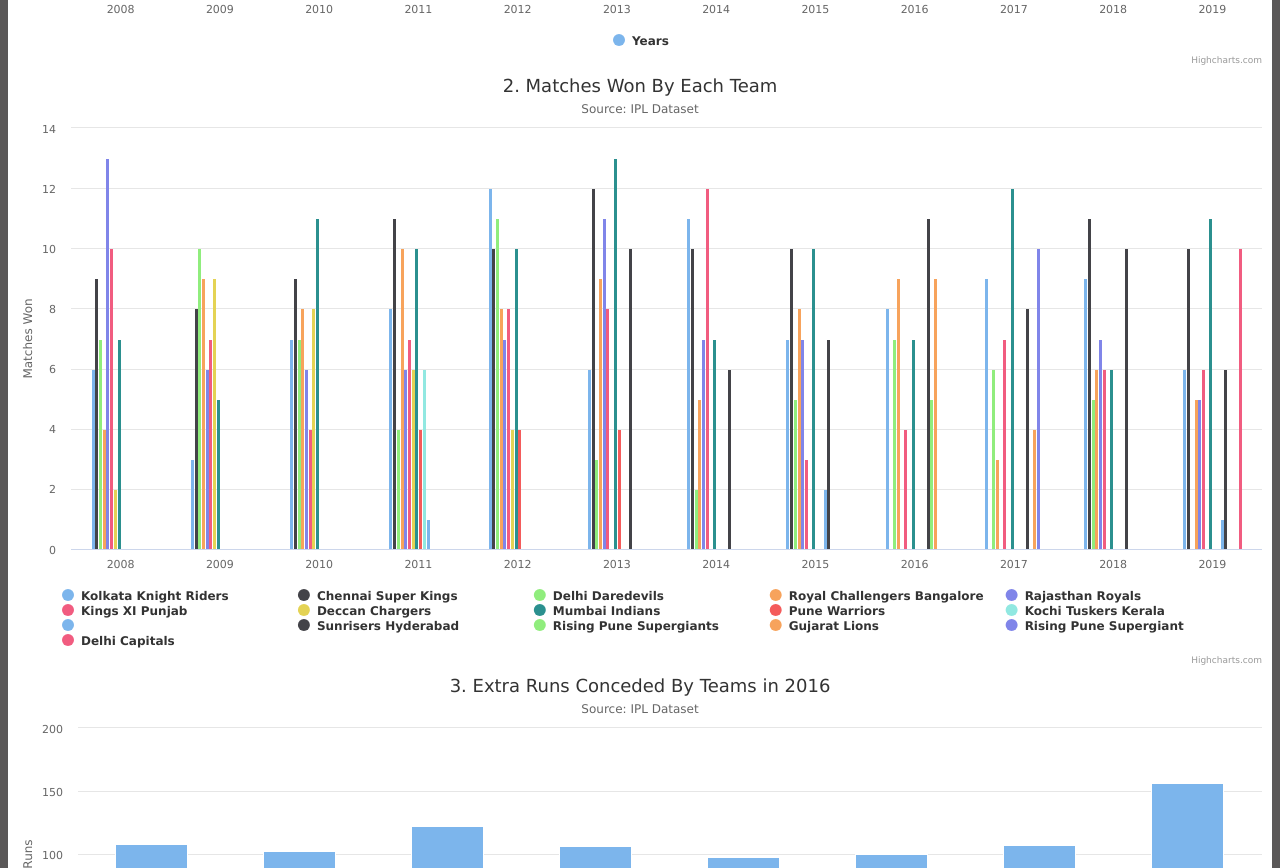
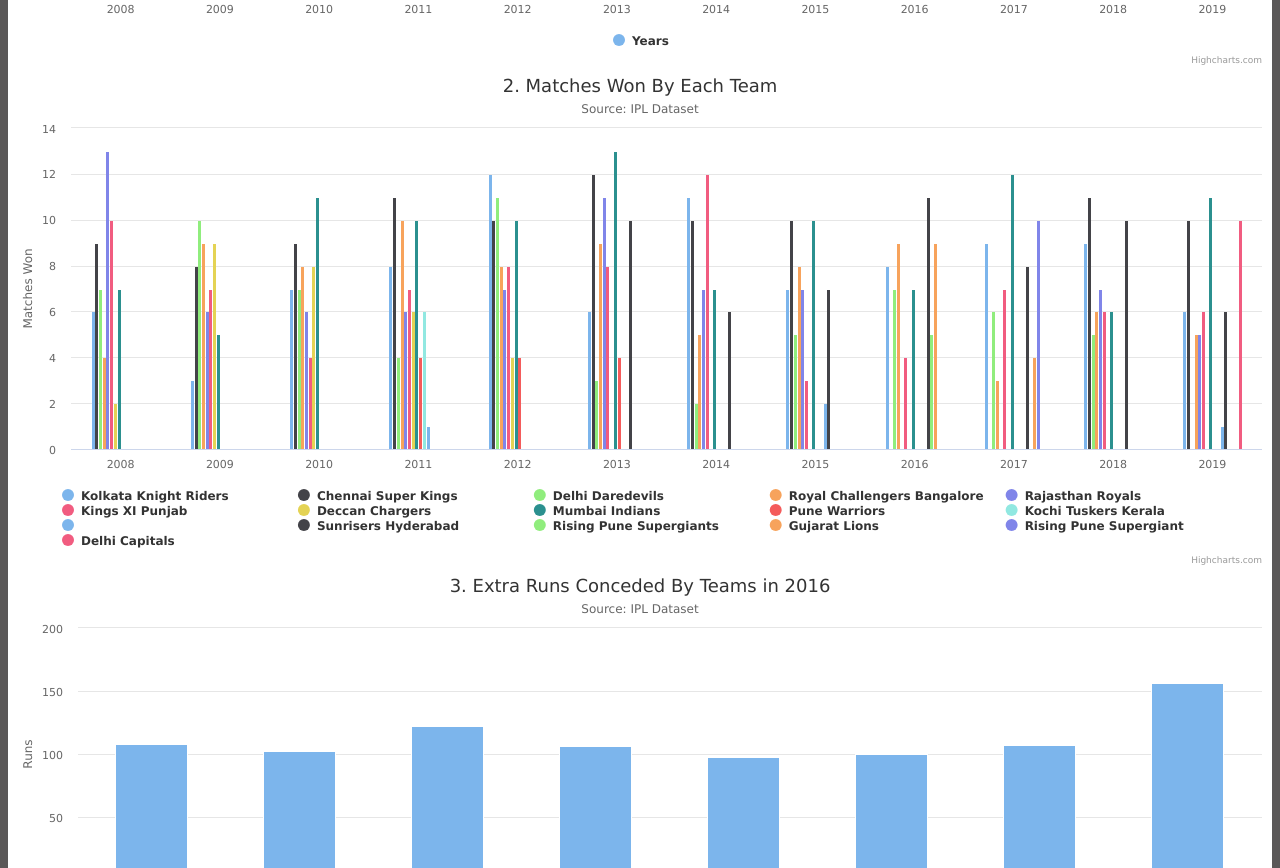
Before and after one commit to QuestingInfinitum/Sudarshan_IPL, a website: page public/index.html in a window 1280 px wide. Shown: the part 412-1280 px from the top of the page. Drawn offline with nearby package versions, Linux system fonts and the light colour scheme.

Commit message:
test changes

```diff
--- a/public/index.html
+++ b/public/index.html
@@ -17,7 +17,7 @@
 
     <div id="matches-played-per-year" style="min-width: 310px; height: 400px; margin: 0 auto"></div>
 
-    <div id="matches-won-by-each-team" style="min-width: 310px; height: 600px; margin: 0 auto"></div>
+    <div id="matches-won-by-each-team" style="min-width: 310px; height: 500px; margin: 0 auto"></div>
 
     <div id="extra-runs-conceded-by-each-team" style="min-width: 310px; height: 400px; margin: 0 auto"></div>
 
```
